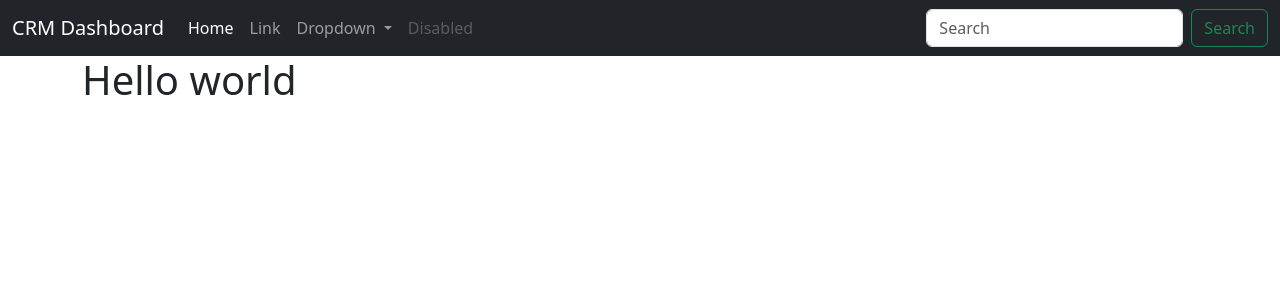
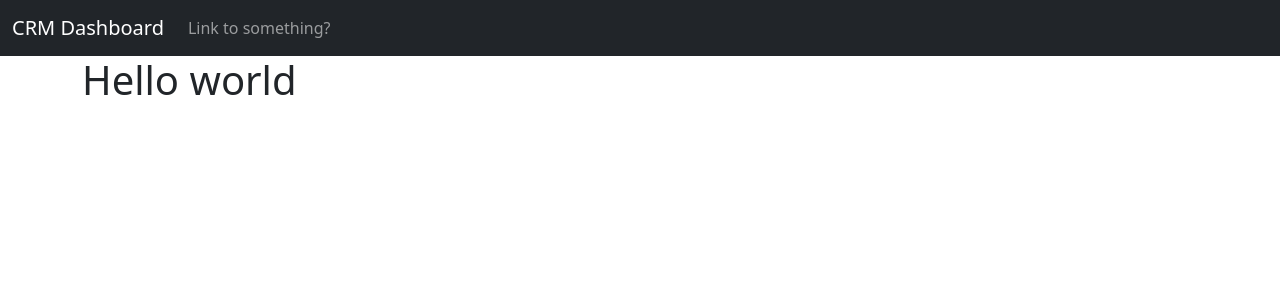
Before and after one commit to Asirwad/CRM-App-using-Django, a Django app: page / in a window 1280 px wide. Shown: the top 300 px of the page. Run offline with Django 4.2, Linux system fonts and the light colour scheme.

Commit message:
removed unwanted components

```diff
--- a/website/templates/navbar.html
+++ b/website/templates/navbar.html
@@ -7,30 +7,9 @@
       <div class="collapse navbar-collapse" id="navbarSupportedContent">
         <ul class="navbar-nav me-auto mb-2 mb-lg-0">
           <li class="nav-item">
-            <a class="nav-link active" aria-current="page" href="#">Home</a>
-          </li>
-          <li class="nav-item">
-            <a class="nav-link" href="#">Link</a>
-          </li>
-          <li class="nav-item dropdown">
-            <a class="nav-link dropdown-toggle" href="#" role="button" data-bs-toggle="dropdown" aria-expanded="false">
-              Dropdown
-            </a>
-            <ul class="dropdown-menu">
-              <li><a class="dropdown-item" href="#">Action</a></li>
-              <li><a class="dropdown-item" href="#">Another action</a></li>
-              <li><hr class="dropdown-divider"></li>
-              <li><a class="dropdown-item" href="#">Something else here</a></li>
-            </ul>
-          </li>
-          <li class="nav-item">
-            <a class="nav-link disabled" aria-disabled="true">Disabled</a>
+            <a class="nav-link" href="#">Link to something?</a>
           </li>
         </ul>
-        <form class="d-flex" role="search">
-          <input class="form-control me-2" type="search" placeholder="Search" aria-label="Search">
-          <button class="btn btn-outline-success" type="submit">Search</button>
-        </form>
       </div>
     </div>
   </nav>
```
